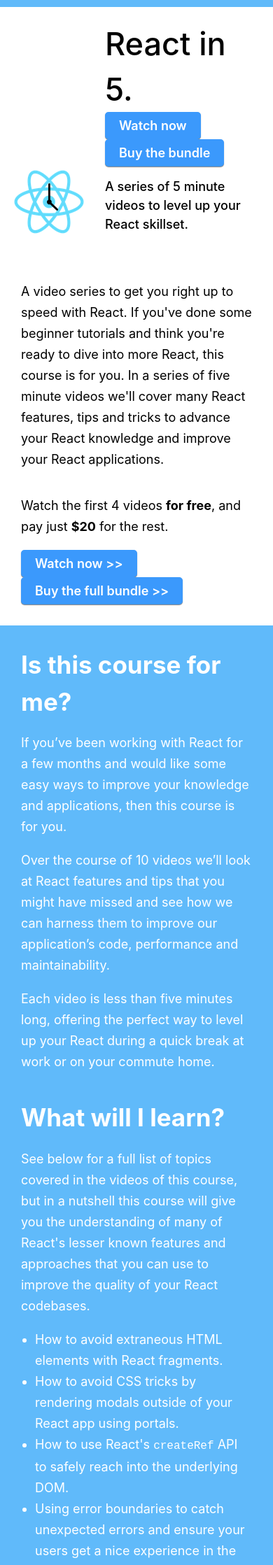
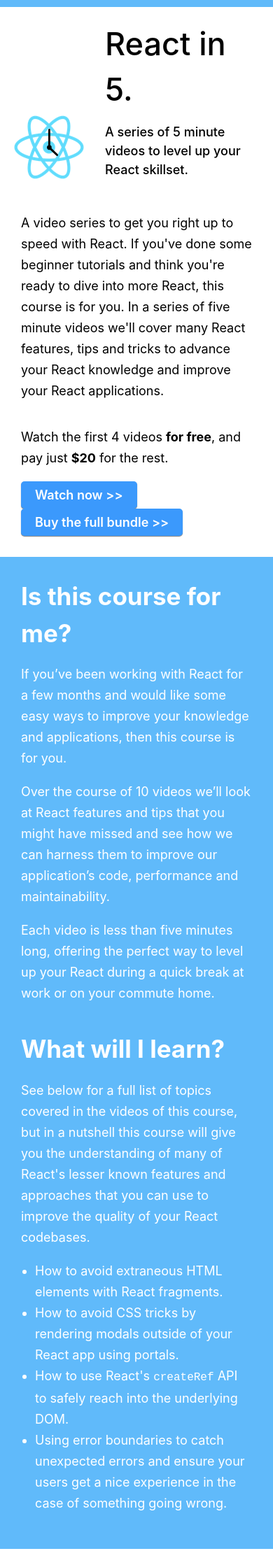
Before and after one commit to jackfranklin/javascriptplayground.com, a Jekyll site: the page built from react-in-five/index.html, in a window 390 px wide. Shown: the top 2237 px of the page at 70% size. Built offline with Jekyll 4.4.1, drawn with Linux system fonts in a browser that asks for light colours; comment, search, counter and statistics services are not loaded; some of the changed text lies outside the part shown.

Commit message:
react-in-five

```diff
--- a/_sass/_react-in-five.scss
+++ b/_sass/_react-in-five.scss
@@ -29,10 +29,21 @@ body {
   line-height: 19px;
   text-decoration: none;
 
-  transition: box-shadow 0.1s ease-in;
+  transition: box-shadow 0.1s ease-in, background-color 0.1s ease-in;
 
   &:hover {
     box-shadow: 0 2px 2px 0 rgba(0, 0, 0, 0.5);
+    background-color: $blue;
+  }
+}
+
+#mc-embedded-subscribe {
+  background-color: #fff;
+  color: #111;
+
+  &:hover {
+    background-color: #3b99fc;
+    color: #fff;
   }
 }
 
@@ -56,7 +67,9 @@ header {
     }
   }
 
-  h1 { text-align: left; }
+  h1 {
+    text-align: left;
+  }
 
   h1,
   h4 {
@@ -71,7 +84,6 @@ header {
     }
   }
 
-
   .logo-img {
     margin-right: 30px;
   }
@@ -82,6 +94,10 @@ header {
   max-width: 1000px;
   margin: 0 auto;
   padding: 20px;
+}
+
+header {
+  padding-bottom: 0;
 }
 
 .container p,
@@ -112,11 +128,18 @@ header h3 {
 
 .logo span {
   bottom: 5px;
-  left: 5px;
+  right: 380px;
   color: #fff;
   font-size: 14px;
   text-decoration: none;
   position: absolute;
+
+  @media (max-width: 600px) {
+    display: block;
+    bottom: -25px;
+    right: 5px;
+    color: #111;
+  }
 }
 
 .logo img {
@@ -163,6 +186,12 @@ header h3 {
   margin: 0;
 }
 
+.content-block {
+  h3 + ul {
+    margin-top: 20px;
+  }
+}
+
 .content-block code {
   font-size: 16px;
 }
@@ -174,6 +203,7 @@ header h3 {
 }
 
 .about-author {
+  margin-top: 20px;
   display: flex;
 }
 
@@ -217,24 +247,10 @@ header h3 {
   }
 }
 
-@media screen and (max-width: 799px) {
+@media screen and (max-width: 850px) {
   .who-for,
   .what-learn {
     width: 100%;
-  }
-}
-
-.videos {
-  .video-container {
-    padding: 20px 0;
-
-    .container {
-      display: block;
-    }
-
-    &:nth-of-type(odd) {
-      background: #f6dd3b;
-    }
   }
 
   h3 {
@@ -266,7 +282,7 @@ header h3 {
     padding: 10px;
     border-bottom: 1px solid $blue;
 
-    @media (max-width: 860px) {
+    @media (max-width: 1000px) {
       &.container {
         display: block;
         height: auto;
@@ -279,7 +295,7 @@ header h3 {
     }
 
     .call-to-action {
-      @media (max-width: 860px) {
+      @media (max-width: 1000px) {
         display: block;
         width: 50%;
         min-width: 200px;
@@ -317,7 +333,11 @@ header h3 {
 }
 
 .testimonials {
-  ul { margin: 0; padding: 0; list-style: none; }
+  ul {
+    margin: 0;
+    padding: 0;
+    list-style: none;
+  }
 
   li {
     img {
@@ -327,7 +347,12 @@ header h3 {
 
     margin-top: 20px;
     font-style: italic;
-    span { display: block; font-style: normal; margin-top: 20px; font-weight: 600; }
+    span {
+      display: block;
+      font-style: normal;
+      margin-top: 20px;
+      font-weight: 600;
+    }
   }
 }
 
@@ -343,6 +368,9 @@ header h3 {
     input.email {
       font-size: 20px;
       width: 80%;
+      padding: 20px;
+      border: 1px solid #ddd;
+      border-radius: 5px;
     }
   }
 }
--- a/react-in-five/index.html
+++ b/react-in-five/index.html
@@ -31,11 +31,7 @@ layout: none
     <header>
       <img src="/react-in-five/logo.png" width="100" height="91" class="logo-img" />
       <div>
-        <div class="top-bar">
-          <h1>React in 5.</h1>
-          <a href="#watch-now" class="cta-button">Watch now</a>
-          <a href="#buy-now" class="cta-button">Buy the bundle</a>
-        </div>
+        <h1>React in 5.</h1>
         <h4>A series of 5 minute videos to level up your React skillset.</h4>
       </div>
     </header>
```
Also changed, not shown: other parts of react-in-five/index.html (+1 -1 lines), _data/react.yml (+14 -29 lines), 1 other file.
